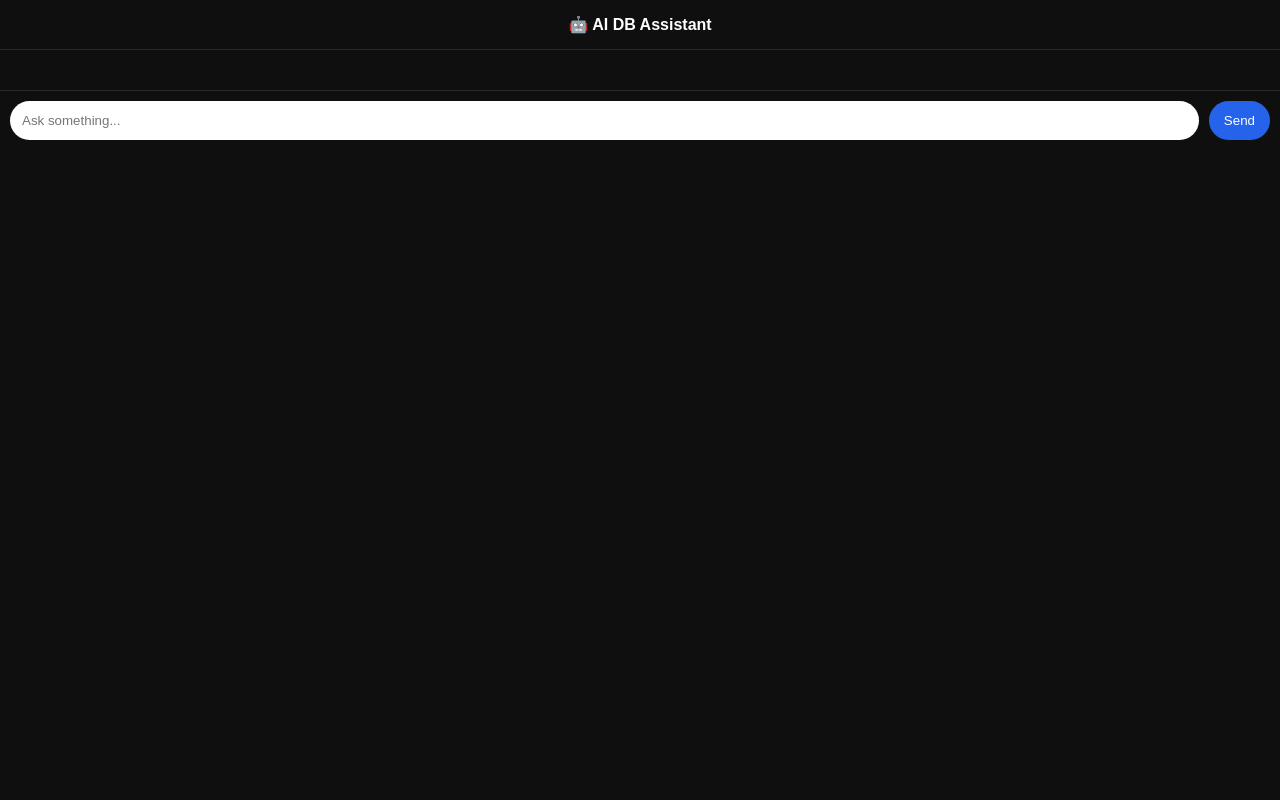
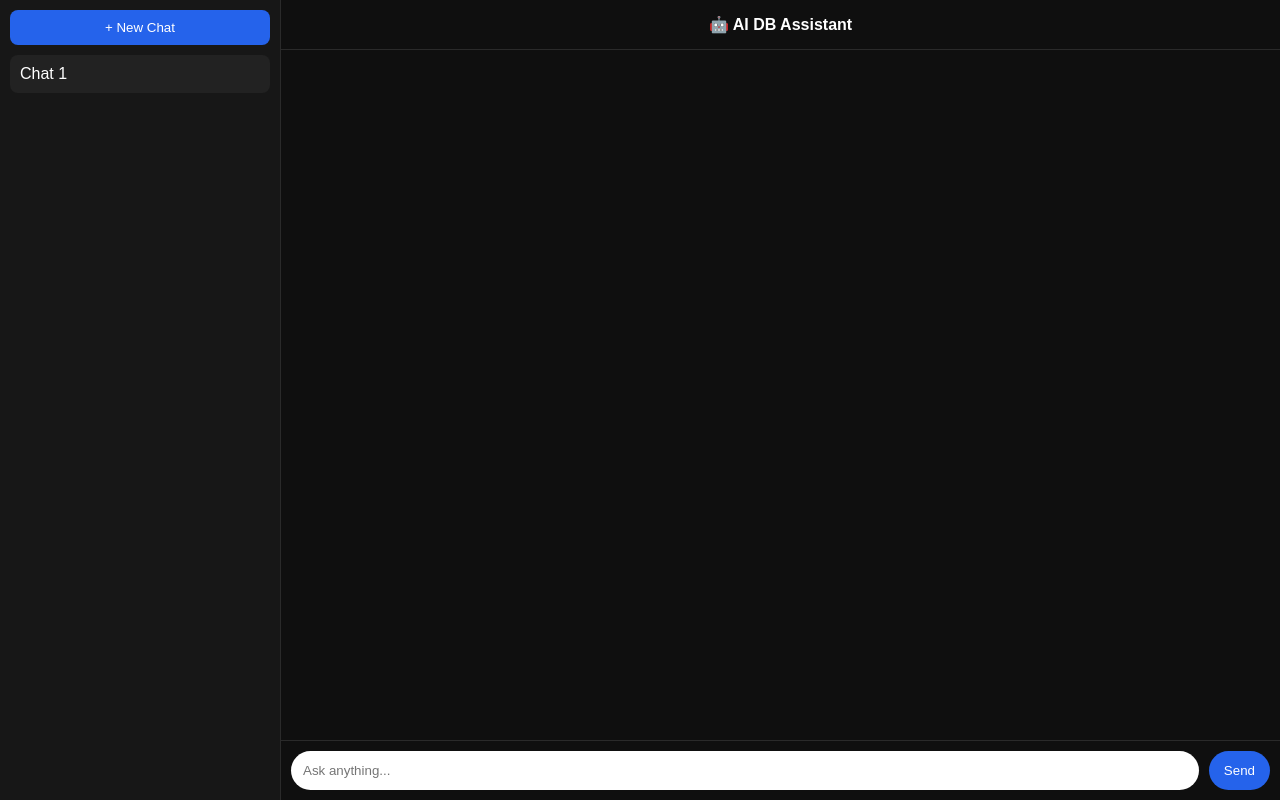
Before and after one commit to abineshBac-Dev/mcp-ui, a Next.js app: page / in a window 1280 px wide. Built offline with nearby package versions, Linux system fonts and the light colour scheme.

Commit message:
Update page.js

```diff
--- a/app/page.js
+++ b/app/page.js
@@ -1,19 +1,33 @@
 "use client";
 
-import { useState } from "react";
+import { useState, useEffect, useRef } from "react";
 import { marked } from "marked";
 import "./globals.css";
 
 export default function Home() {
   const [message, setMessage] = useState("");
-  const [chat, setChat] = useState([]);
+  const [chats, setChats] = useState([
+    { id: 1, messages: [] }
+  ]);
+  const [activeChat, setActiveChat] = useState(0);
   const [loading, setLoading] = useState(false);
+
+  const chatEndRef = useRef(null);
+
+  useEffect(() => {
+    chatEndRef.current?.scrollIntoView({ behavior: "smooth" });
+  }, [chats]);
 
   const sendMessage = async () => {
     if (!message.trim()) return;
 
-    const userMsg = { role: "user", text: message };
-    setChat((prev) => [...prev, userMsg]);
+    const updatedChats = [...chats];
+    updatedChats[activeChat].messages.push({
+      role: "user",
+      text: message,
+    });
+
+    setChats(updatedChats);
     setMessage("");
     setLoading(true);
 
@@ -29,43 +43,107 @@ export default function Home() {
 
       const data = await res.json();
 
-      const botMsg = {
+      // 🔥 Streaming-like effect
+      let text = data.answer || "No response";
+      let current = "";
+
+      for (let i = 0; i < text.length; i++) {
+        current += text[i];
+
+        updatedChats[activeChat].messages = [
+          ...updatedChats[activeChat].messages.filter(m => m.role !== "typing"),
+          { role: "typing", text: current }
+        ];
+
+        setChats([...updatedChats]);
+        await new Promise(r => setTimeout(r, 10));
+      }
+
+      updatedChats[activeChat].messages.pop();
+
+      updatedChats[activeChat].messages.push({
         role: "bot",
-        text: data.answer || "No response",
-      };
+        text: text,
+        tool: data.tool_used,
+      });
 
-      setChat((prev) => [...prev, botMsg]);
+      setChats([...updatedChats]);
+
     } catch (err) {
-      setChat((prev) => [
-        ...prev,
-        { role: "bot", text: "⚠️ Error connecting to server" },
-      ]);
+      updatedChats[activeChat].messages.push({
+        role: "bot",
+        text: "⚠️ Error connecting to server",
+      });
+      setChats([...updatedChats]);
     }
 
     setLoading(false);
   };
 
+  const newChat = () => {
+    setChats([...chats, { id: Date.now(), messages: [] }]);
+    setActiveChat(chats.length);
+  };
+
+  const currentMessages = chats[activeChat].messages;
+
   return (
-    <div className="container">
+    <div className="app">
+
+      {/* Sidebar */}
+      <div className="sidebar">
+        <button className="newChat" onClick={newChat}>
+          + New Chat
+        </button>
+
+        {chats.map((chat, i) => (
+          <div
+            key={chat.id}
+            className="chatItem"
+            onClick={() => setActiveChat(i)}
+          >
+            Chat {i + 1}
+          </div>
+        ))}
+      </div>
+
+      {/* Main */}
+      <div className="main">
         <div className="header">🤖 AI DB Assistant</div>
 
         <div className="chat">
-        {chat.map((msg, i) => (
+          {currentMessages.map((msg, i) => (
             <div
               key={i}
-            className={`message ${msg.role === "user" ? "user" : "bot"}`}
+              className={`message ${
+                msg.role === "user"
+                  ? "user"
+                  : msg.role === "bot"
+                  ? "bot"
+                  : "bot"
+              }`}
             >
               <div
                 dangerouslySetInnerHTML={{
                   __html: marked(msg.text),
                 }}
               />
+
+              {msg.tool && (
+                <div className="tool">⚙️ Used: {msg.tool}</div>
+              )}
             </div>
           ))}
 
           {loading && (
-          <div className="message bot">Typing...</div>
+            <div className="message bot typing">
+              <span></span>
+              <span></span>
+              <span></span>
+            </div>
           )}
+
+          <div ref={chatEndRef} />
         </div>
 
         <div className="inputBox">
@@ -73,7 +151,7 @@ export default function Home() {
             className="input"
             value={message}
             onChange={(e) => setMessage(e.target.value)}
-          placeholder="Ask something..."
+            placeholder="Ask anything..."
             onKeyDown={(e) => e.key === "Enter" && sendMessage()}
           />
           <button className="button" onClick={sendMessage}>
@@ -81,5 +159,6 @@ export default function Home() {
           </button>
         </div>
       </div>
+    </div>
   );
 }
```
Lines whose indentation alone changed are shown as unchanged.
